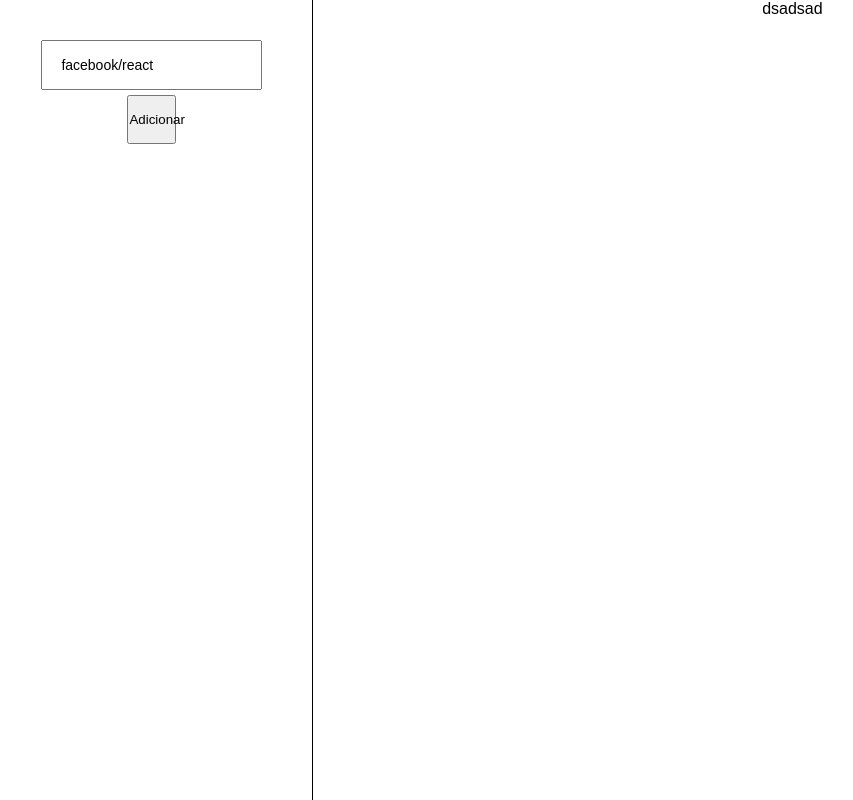
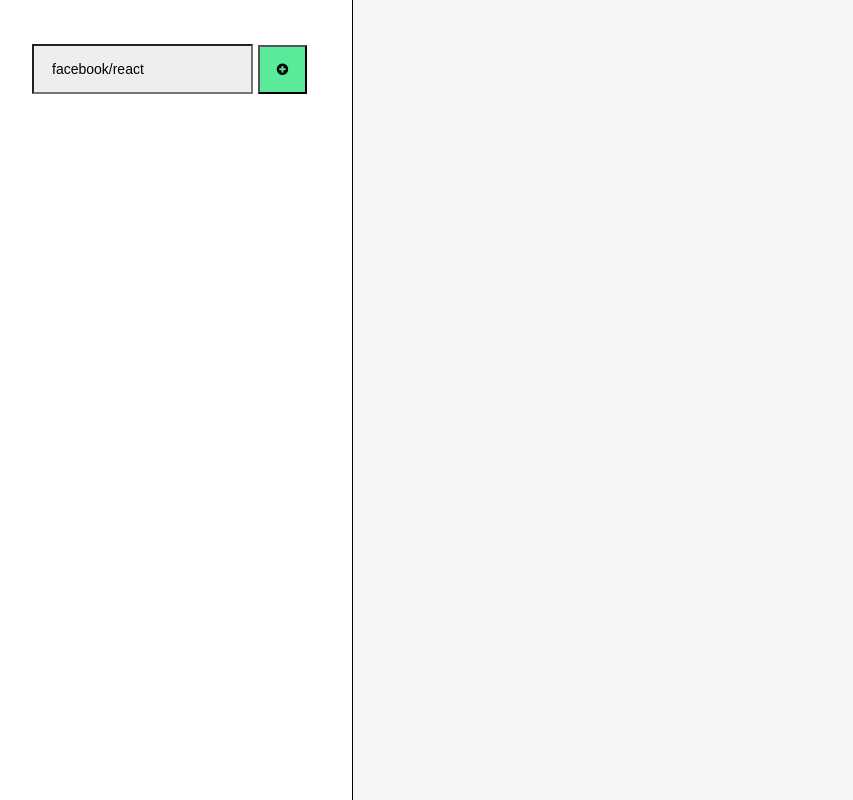
Before and after one commit to fsmaiorano/react-github-issues, a React (Create React App) app: page / in a window 1280 px wide. Shown: the whole page, without its empty margins (8-861 px from the left). Built offline with nearby package versions, Linux system fonts and the light colour scheme.

Commit message:
update: layout

```diff
--- /dev/null
+++ b/src/components/IssueList/index.js
@@ -0,0 +1,5 @@
+import React from 'react';
+
+const IssueList = ({ repository }) => <div>{repository.name}</div>;
+
+export default IssueList;
--- /dev/null
+++ b/src/components/IssueList/styles.js
@@ -0,0 +1 @@
+import styled from 'styled-components';
--- a/src/pages/Main/index.js
+++ b/src/pages/Main/index.js
@@ -5,6 +5,7 @@
 import { Container, LeftContent, RightContent } from './styles';
 
 import OrganizationList from '../../components/OrganizationList';
+import IssueList from '../../components/IssueList';
 
 class Main extends Component {
   state = {
@@ -35,10 +36,9 @@
       }
     });
     this.setState({
-      selectedRepository: repository.id,
+      selectedRepository: repository,
       repositories: [...this.state.repositories],
     });
-    console.log(this.state.selectedRepository);
   };
 
   render() {
@@ -52,14 +52,18 @@
               value={this.state.repositorySearch}
               onChange={e => this.setState({ repositorySearch: e.target.value })}
             />
-            <button type="submit">Adicionar</button>
+            <button type="submit">
+              <i className="fa fa-plus-circle" />
+            </button>
           </form>
           <OrganizationList
             repositories={this.state.repositories}
             getIssues={this.handleGetIssues}
           />
         </LeftContent>
-        <RightContent>dsadsad</RightContent>
+        <RightContent>
+          <IssueList repository={this.state.selectedRepository} />
+        </RightContent>
       </Container>
     );
   }
--- a/src/pages/Main/styles.js
+++ b/src/pages/Main/styles.js
@@ -10,6 +10,7 @@
         font-size: 14px;
         padding: 0px 18px;
         min-height: 40px;
+        background-color: #EEE;
     }
     button {
         margin: 5px;
@@ -17,17 +18,16 @@
         height: 49px;
         min-width: 40px;
         min-height: 40px;
+        background-color: #59EA9A;
     }
     }
   }
 `;
 
 export const LeftContent = styled.div`
-  flex: 1;
   height: 100vh;
   border-right: 1px solid black;
+  background-color: #fff;
 `;
 
-export const RightContent = styled.div`
-  flex: 3;
-`;
+export const RightContent = styled.div``;
--- a/src/styles/global.js
+++ b/src/styles/global.js
@@ -1,4 +1,6 @@
 import { injectGlobal } from 'styled-components';
+
+import 'font-awesome/css/font-awesome.css';
 
 injectGlobal`
 *{
@@ -8,11 +10,16 @@
     box-sizing: border-box;
 }
 body {
-    justify-content: space-between;
+    width: 100%;
+    height: 100%;
+    background-color: #F5F5F5;
     text-align: center;
     font-family: sans-serif;
     text-rendering: optimizeLegibility !important;
     -webkit-font-smoothing: antialiase !important;
+
+    display: flex;
+    flex-flow: row nowrap;
 }
 
 `;
```
